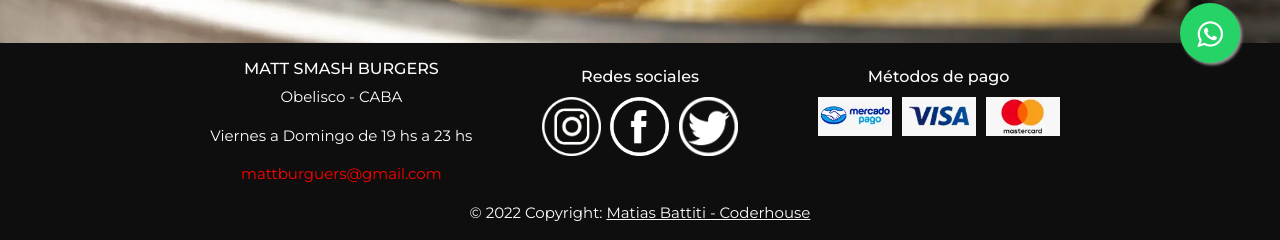
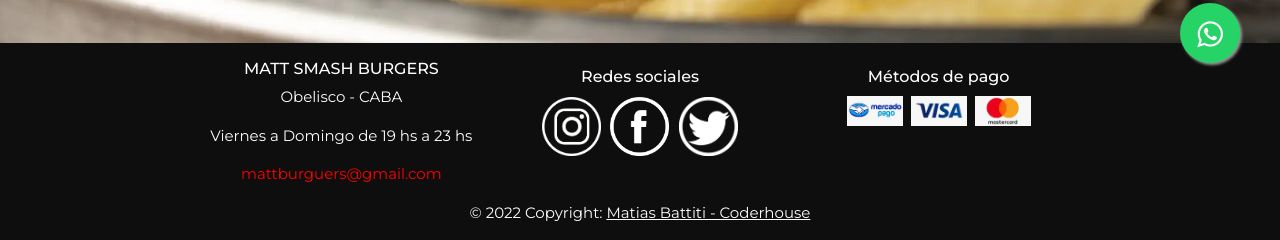
Before and after one commit to MattSolutions/BurgerRestaurant, a website: page index.html in a window 1280 px wide. Shown: the part 697-937 px from the top of the page. Drawn offline with nearby package versions, Linux system fonts and the light colour scheme.

Commit message:
Update main.css

```diff
--- a/css/main.css
+++ b/css/main.css
@@ -207,8 +207,8 @@ body {
   padding: 3px; }
 
 .contenido-footer-pago {
-  width: 80px;
-  padding: 3px; }
+  width: 60px;
+  padding: 2px; }
 
 .creditos:hover {
   text-decoration: none;
```
